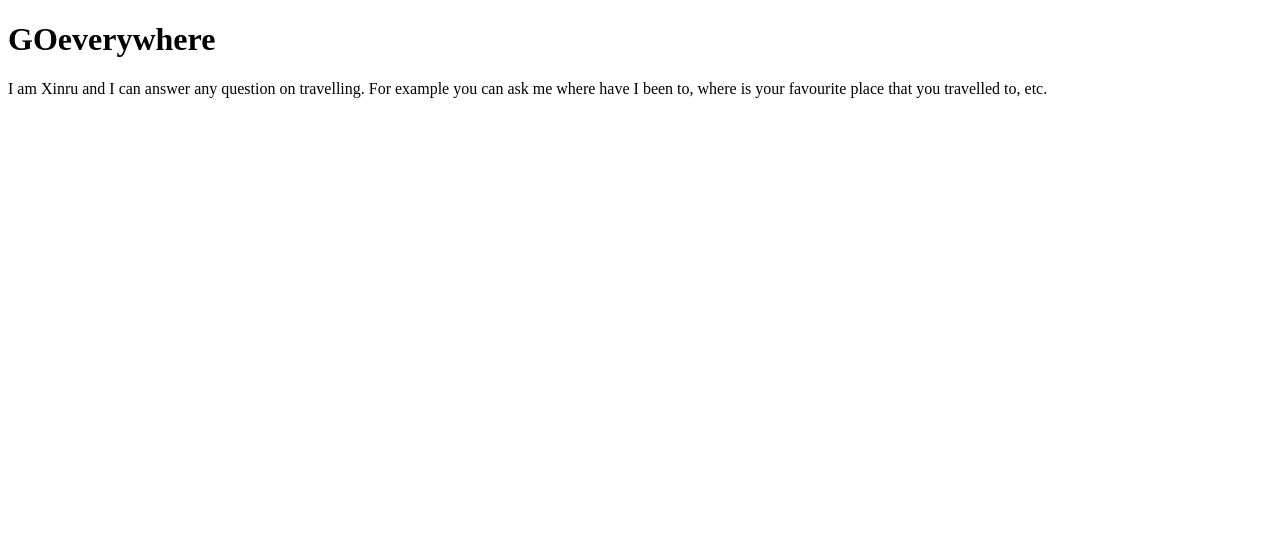
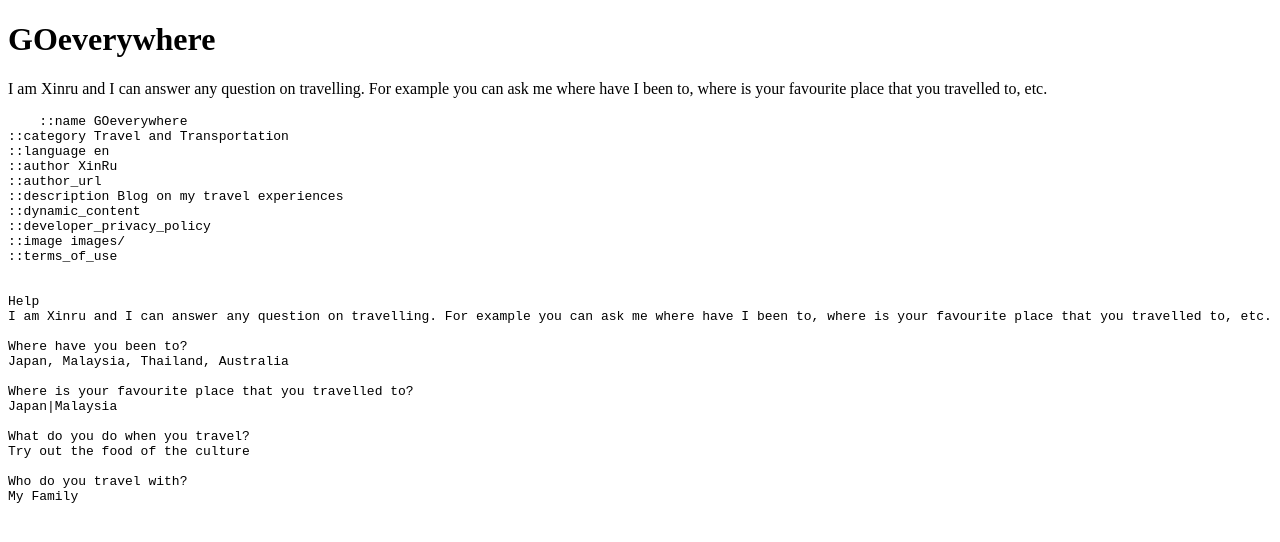
Before and after one commit to dhswongxinru/WXR, a plain HTML site: page index.html in a window 1280 px wide. Drawn offline with Linux system fonts and the light colour scheme.

Commit message:
Update index.html

```diff
--- a/index.html
+++ b/index.html
@@ -9,8 +9,35 @@
 <body>
     <h1>GOeverywhere</h1> <!-- ur chatbot title here too -->
     <p>I am Xinru and I can answer any question on travelling. For example you can ask me where have I been to, where is your favourite place that you travelled to, etc.</p> <!-- ur chatbot description here -->
+    <pre>
+    ::name GOeverywhere
+::category Travel and Transportation
+::language en
+::author XinRu
+::author_url <author_url>
+::description Blog on my travel experiences
+::dynamic_content <Yes/No>
+::developer_privacy_policy <link>
+::image images/<image_name>
+::terms_of_use <link>
+
+
+Help
+I am Xinru and I can answer any question on travelling. For example you can ask me where have I been to, where is your favourite place that you travelled to, etc.
+
+Where have you been to?
+Japan, Malaysia, Thailand, Australia
+
+Where is your favourite place that you travelled to?
+Japan|Malaysia
+
+What do you do when you travel?
+Try out the food of the culture
+
+Who do you travel with?
+My Family
+    </pre>
+    <!-- ur script here -->
     <script type='text/javascript' id='susi-bot-script' data-userid='c769e48c34a4ee14ee2385adb8e946d6' data-group='Travel and Transportation' data-language='en' data-skill='GOeverywhere' src='https://skills.susi.ai/susi-chatbot.js'></script>
-   <!-- ur script here -->
-
 </body>
 </html>
```
